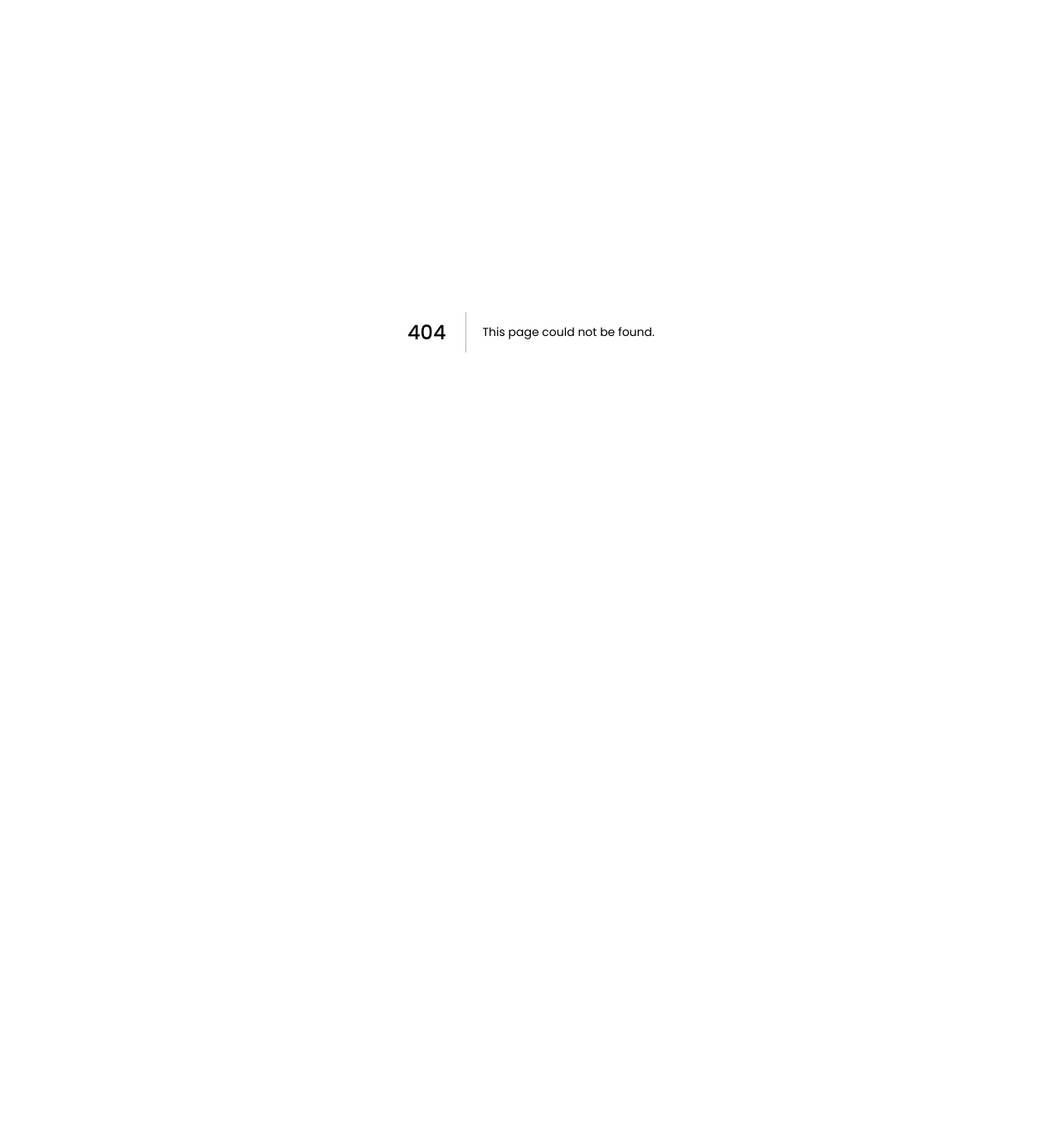
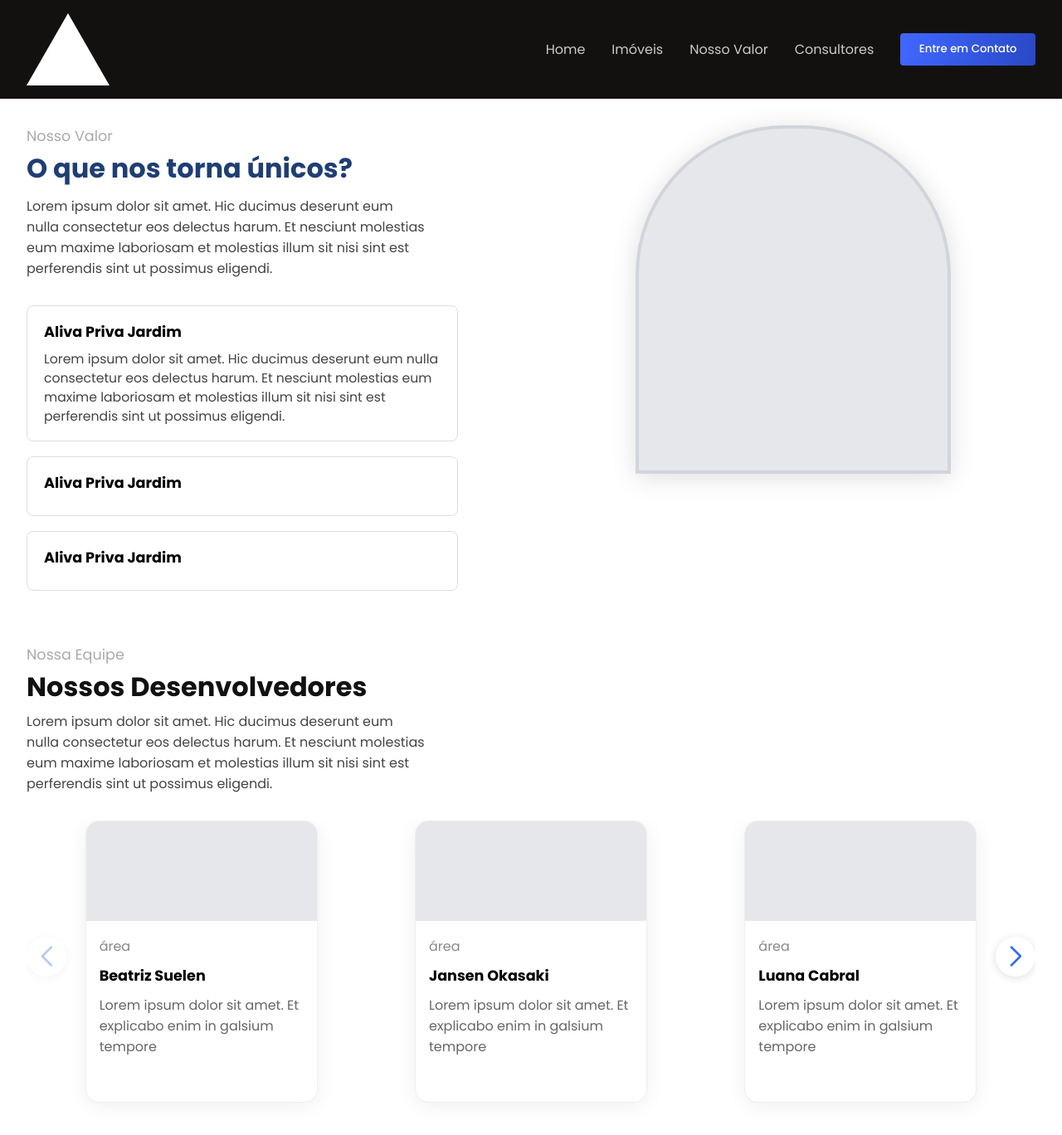
Before and after one commit to zurannii/projeto-frontend, a Next.js app in the folder projeto-frontend/: page /nosso-valor in a window 1280 px wide. Before the commit this address had no page. Shown: the top 1368 px of the page at 83% size. Before the commit the page ends 800 px from the top, so only its background shows below. Built offline with nearby package versions, Linux system fonts and the light colour scheme.

Commit message:
pagina nosso valor

```diff
--- /dev/null
+++ b/projeto-frontend/app/nosso-valor/page.js
@@ -0,0 +1,15 @@
+import Header from '@/components/Header/Header';
+import OurValue from '@/components/OurValue/OurValue';
+import TeamCard from '@/components/TeamCard/TeamCard';
+
+export default function ValorPage() {
+  return (
+    <div>
+      <Header />
+      <main className="innerWidth paddings valor-main">
+        <OurValue />
+        <TeamCard />
+      </main>
+    </div>
+  );
+}
--- a/projeto-frontend/src/components/Header/Header.jsx
+++ b/projeto-frontend/src/components/Header/Header.jsx
@@ -10,13 +10,11 @@ const Header = () => {
                 <img src="./vercel.svg" alt="logo" width={100} />
 
                 <div className="flexCenter h-menu">
-                       <Link href="/">Home</Link>
+                    <Link href="/">Home</Link>
 
                     <Link href="/imoveis">Imóveis</Link>
 
-                    <a href="">
-                        Nosso Valor
-                    </a>
+                    <Link href="/nosso-valor">Nosso Valor</Link>
 
                     <a href="">
                         Consultores
--- /dev/null
+++ b/projeto-frontend/src/components/OurValue/OurValue.css
@@ -0,0 +1,85 @@
+.valor-section {
+  display: flex;
+  gap: 48px;
+  align-items: flex-start;
+  margin-bottom: 64px;
+}
+.valor-info {
+  flex: 1;
+}
+.valor-label {
+  color: #aaa;
+  font-size: 1.1rem;
+  margin-bottom: 8px;
+}
+.valor-title {
+  margin-bottom: 16px;
+  line-height: 1.1;
+}
+.valor-desc {
+  color: #444;
+  font-size: 1rem;
+  margin-bottom: 32px;
+  max-width: 480px;
+}
+.valor-cards {
+  display: flex;
+  flex-direction: column;
+  gap: 18px;
+}
+.valor-card {
+  background: #fff;
+  border: 1.5px solid #ddd;
+  border-radius: 8px;
+  padding: 18px 20px;
+  min-width: 320px;
+  max-width: 520px;
+  margin-bottom: 0;
+}
+.valor-card-title {
+  font-weight: 700;
+  font-size: 1.1rem;
+  margin-bottom: 8px;
+}
+.valor-card-desc {
+  color: #444;
+  font-size: 0.98rem;
+}
+.valor-arch-img {
+  flex: 1;
+  display: flex;
+  align-items: flex-start;
+  justify-content: center;
+  min-width: 320px;
+}
+.valor-arch {
+  width: 380px;
+  height: 420px;
+  background: #e5e7eb;
+  border-radius: 180px 180px 0 0;
+  box-shadow: 0 4px 32px #0002;
+  border: 4px solid #d1d5db;
+}
+@media (max-width: 900px) {
+  .valor-section {
+    flex-direction: column;
+    gap: 24px;
+  }
+  .valor-arch-img {
+    min-width: 0;
+    justify-content: flex-start;
+  }
+  .valor-arch {
+    width: 100%;
+    max-width: 320px;
+    height: 220px;
+  }
+}
+@media (max-width: 700px) {
+  .valor-title {
+    font-size: 1.3rem;
+  }
+  .valor-desc {
+    font-size: 0.95rem;
+  }
+}
--- /dev/null
+++ b/projeto-frontend/src/components/OurValue/OurValue.jsx
@@ -0,0 +1,40 @@
+import React from 'react';
+import './OurValue.css';
+
+const valores = [
+  {
+    title: 'Aliva Priva Jardim',
+    desc: 'Lorem ipsum dolor sit amet. Hic ducimus deserunt eum nulla consectetur eos delectus harum. Et nesciunt molestias eum maxime laboriosam et molestias illum sit nisi sint est perferendis sint ut possimus eligendi.'
+  },
+  { title: 'Aliva Priva Jardim', desc: '' },
+  { title: 'Aliva Priva Jardim', desc: '' },
+];
+
+function ValorCard({ title, desc }) {
+  return (
+    <div className="valor-card">
+      <div className="valor-card-title">{title}</div>
+      {desc && <div className="valor-card-desc">{desc}</div>}
+    </div>
+  );
+}
+
+export default function OurValue() {
+  return (
+    <section className="valor-section">
+      <div className="valor-info">
+        <div className="valor-label">Nosso Valor</div>
+        <h1 className="primaryText valor-title">O que nos torna únicos?</h1>
+        <p className="valor-desc">
+          Lorem ipsum dolor sit amet. Hic ducimus deserunt eum nulla consectetur eos delectus harum. Et nesciunt molestias eum maxime laboriosam et molestias illum sit nisi sint est perferendis sint ut possimus eligendi.
+        </p>
+        <div className="valor-cards">
+          {valores.map((v, idx) => <ValorCard key={idx} {...v} />)}
+        </div>
+      </div>
+      <div className="valor-arch-img">
+        <div className="valor-arch" />
+      </div>
+    </section>
+  );
+}
--- /dev/null
+++ b/projeto-frontend/src/components/TeamCard/TeamCard.css
@@ -0,0 +1,150 @@
+.equipe-section {
+  margin-top: 48px;
+}
+.equipe-label {
+  color: #aaa;
+  font-size: 1.1rem;
+  margin-bottom: 8px;
+}
+.equipe-title {
+  font-size: 2rem;
+  font-weight: 800;
+  color: #111;
+  margin-bottom: 12px;
+  line-height: 1.1;
+}
+.equipe-desc {
+  color: #444;
+  font-size: 1rem;
+  margin-bottom: 32px;
+  max-width: 480px;
+}
+.equipe-slider {
+  display: flex;
+  gap: 32px;
+  align-items: flex-start;
+  justify-content: flex-start;
+  flex-wrap: wrap;
+}
+.equipe-card {
+  background: #fff;
+  border-radius: 12px;
+  box-shadow: 0 2px 16px #0001;
+  overflow: hidden;
+  width: 260px;
+  min-height: 320px;
+  display: flex;
+  flex-direction: column;
+  transition: box-shadow 0.2s;
+  border: 1.5px solid #ddd;
+}
+.equipe-card-img {
+  width: 100%;
+  height: 120px;
+  background: #e5e7eb;
+}
+.equipe-card-body {
+  padding: 18px 16px 14px 16px;
+  display: flex;
+  flex-direction: column;
+  gap: 8px;
+}
+.equipe-card-area {
+  color: #888;
+  font-size: 0.98rem;
+  margin-bottom: 2px;
+}
+.equipe-card-nome {
+  font-weight: 700;
+  font-size: 1.05rem;
+  margin-bottom: 2px;
+}
+.equipe-card-desc {
+  color: #666;
+  font-size: 0.95rem;
+}
+@media (max-width: 700px) {
+  .equipe-title {
+    font-size: 1.2rem;
+  }
+  .equipe-slider {
+    gap: 14px;
+  }
+}
+
+.swiper {
+  padding-bottom: 32px;
+  padding-left: 24px;
+  padding-right: 24px;
+}
+
+.swiper-button-next,
+.swiper-button-prev {
+  color: #2563eb;
+  background: #fff;
+  border-radius: 50%;
+  box-shadow: 0 2px 12px #0002;
+  width: 48px;
+  height: 48px;
+  top: 50%;
+  transform: translateY(-50%);
+  opacity: 0.95;
+  transition: box-shadow 0.2s, background 0.2s;
+  z-index: 10;
+}
+
+.swiper-button-next {
+  right: 0;
+}
+.swiper-button-prev {
+  left: 0;
+}
+
+.swiper-button-next:after,
+.swiper-button-prev:after {
+  font-size: 1.5rem;
+  font-weight: bold;
+}
+
+.equipe-card {
+  background: #fff;
+  border-radius: 16px;
+  box-shadow: 0 4px 24px #0001;
+  overflow: hidden;
+  width: 280px;
+  min-height: 340px;
+  display: flex;
+  flex-direction: column;
+  transition: box-shadow 0.2s, transform 0.2s;
+  border: 1.5px solid #eee;
+  margin: 0 auto;
+}
+.equipe-card:hover {
+  box-shadow: 0 8px 32px #0002;
+  transform: translateY(-4px) scale(1.03);
+}
+.equipe-card-img {
+  width: 100%;
+  height: 120px;
+  background: #e5e7eb;
+}
+.equipe-card-body {
+  padding: 18px 16px 14px 16px;
+  display: flex;
+  flex-direction: column;
+  gap: 8px;
+}
+.equipe-card-area {
+  color: #888;
+  font-size: 1rem;
+  margin-bottom: 2px;
+}
+.equipe-card-nome {
+  font-weight: 700;
+  font-size: 1.1rem;
+  margin-bottom: 2px;
+}
+.equipe-card-desc {
+  color: #666;
+  font-size: 1rem;
+}
--- /dev/null
+++ b/projeto-frontend/src/components/TeamCard/TeamCard.jsx
@@ -0,0 +1,75 @@
+"use client";
+import React from 'react';
+import { Swiper, SwiperSlide } from 'swiper/react';
+import { Navigation } from 'swiper';
+import 'swiper/css';
+import 'swiper/css/navigation';
+import './TeamCard.css';
+
+const equipe = [
+  {
+    nome: 'Beatriz Suelen',
+    area: 'área',
+    desc: 'Lorem ipsum dolor sit amet. Et explicabo enim in galsium tempore',
+    image: ''
+  },
+  {
+    nome: 'Jansen Okasaki',
+    area: 'área',
+    desc: 'Lorem ipsum dolor sit amet. Et explicabo enim in galsium tempore',
+    image: ''
+  },
+  {
+    nome: 'Luana Cabral',
+    area: 'área',
+    desc: 'Lorem ipsum dolor sit amet. Et explicabo enim in galsium tempore',
+    image: ''
+  },
+  {
+    nome: 'Roberta Nascimento',
+    area: 'área',
+    desc: 'Lorem ipsum dolor sit amet. Et explicabo enim in galsium tempore',
+    image: ''
+  },
+];
+
+function TeamCard({ nome, area, desc, image }) {
+  return (
+    <div className="equipe-card">
+      <div className="equipe-card-img" />
+      <div className="equipe-card-body">
+        <div className="equipe-card-area">{area}</div>
+        <div className="equipe-card-nome">{nome}</div>
+        <div className="equipe-card-desc">{desc}</div>
+      </div>
+    </div>
+  );
+}
+
+export default function Team() {
+  return (
+    <section className="equipe-section">
+      <div className="equipe-label">Nossa Equipe</div>
+      <h2 className="equipe-title">Nossos Desenvolvedores</h2>
+      <p className="equipe-desc">
+        Lorem ipsum dolor sit amet. Hic ducimus deserunt eum nulla consectetur eos delectus harum. Et nesciunt molestias eum maxime laboriosam et molestias illum sit nisi sint est perferendis sint ut possimus eligendi.
+      </p>
+      <Swiper
+        modules={[Navigation]}
+        navigation
+        spaceBetween={24}
+        slidesPerView={1}
+        breakpoints={{
+          600: { slidesPerView: 2 },
+          900: { slidesPerView: 3 },
+        }}
+      >
+        {equipe.map((p, idx) => (
+          <SwiperSlide key={idx}>
+            <TeamCard {...p} />
+          </SwiperSlide>
+        ))}
+      </Swiper>
+    </section>
+  );
+}
```
Also changed, not shown: projeto-frontend/src/components/Hero/Hero.jsx (+11 -2 lines).
